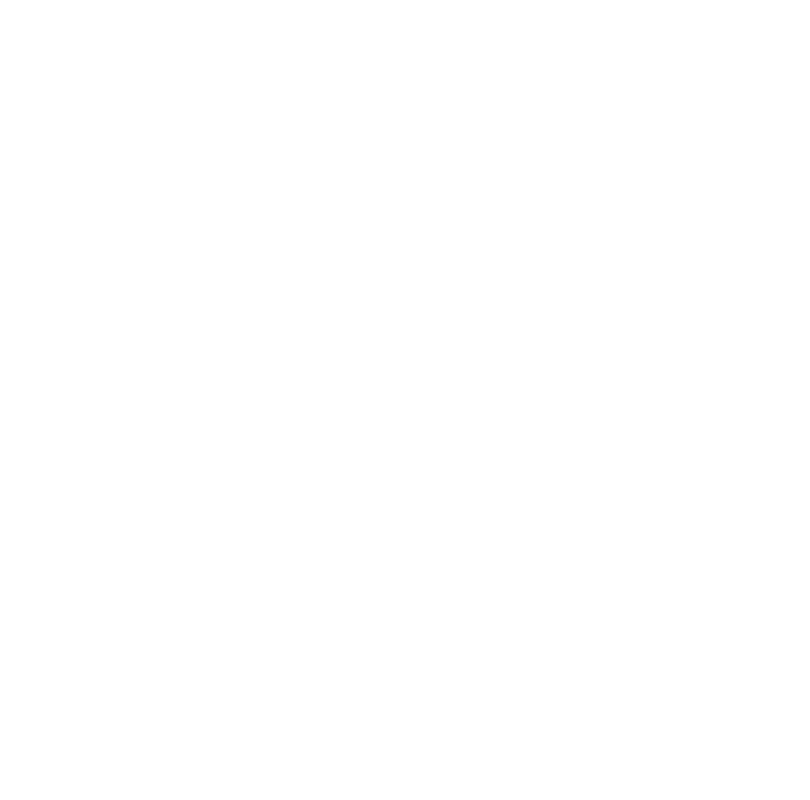
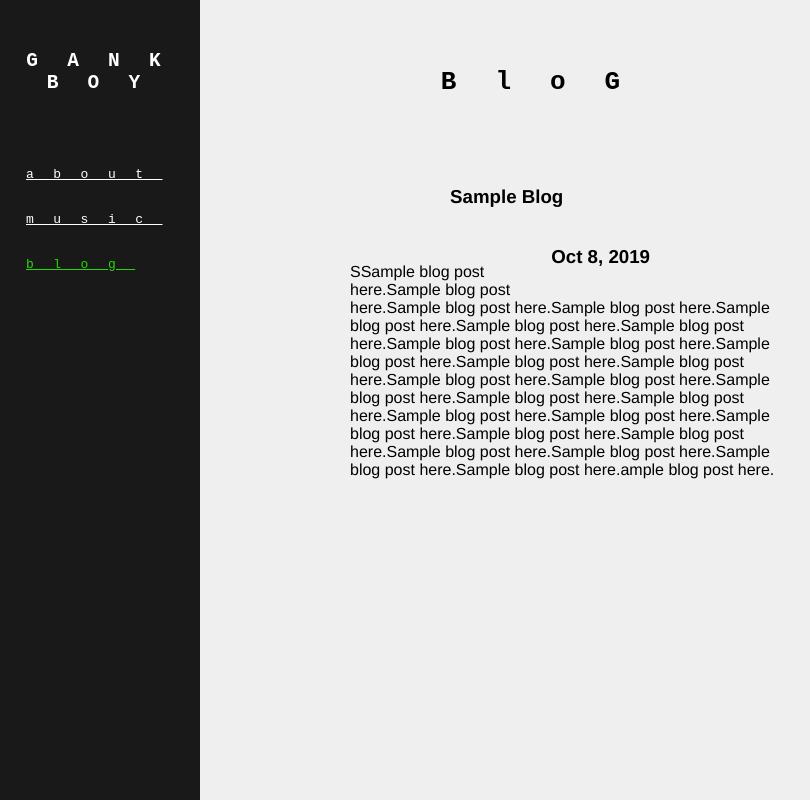
Before and after one commit to GabeIB/GabeIB.github.io, a plain HTML site: page blog.html in a window 1280 px wide. Shown: the whole page, without its empty margins (0-810 px from the left). Drawn offline with Linux system fonts and the light colour scheme.

Commit message:
shrunk width

```diff
--- a/blog.html
+++ b/blog.html
@@ -0,0 +1,34 @@
+<!DOCTYPE html>
+<html>
+  <head>
+    <title>Gank Boy Industries</title>
+    <link rel="stylesheet" type="text/css" href="style.css">
+  </head>
+  <body>
+		<div id="sidebar">
+			<div id="logo">
+				<div>
+				<h2>GANK</h2>
+				<h2>BOY</h2>
+				</div>
+			</div>
+			<div id="menu">
+				<ul>
+					<li><a href=".">about</a></li>
+					<li><a href="./music.html">music</a></li>
+					<li><a href="./blog.html" id="on">blog</a></li>
+				</ul>
+			</div>
+		</div>
+		<div id="content">
+			<h1 id="title">BloG</h1>
+			<div class="blog">
+				<div class="headder">
+					<h3 class="title">Sample Blog</h3>
+					<h3 class="date">Oct 8, 2019</h3>
+				</div>
+				<p>SSample blog post here.Sample blog post here.Sample blog post here.Sample blog post here.Sample blog post here.Sample blog post here.Sample blog post here.Sample blog post here.Sample blog post here.Sample blog post here.Sample blog post here.Sample blog post here.Sample blog post here.Sample blog post here.Sample blog post here.Sample blog post here.Sample blog post here.Sample blog post here.Sample blog post here.Sample blog post here.Sample blog post here.Sample blog post here.Sample blog post here.Sample blog post here.Sample blog post here.Sample blog post here.ample blog post here.</p>
+			</div>
+		</div>
+  </body>
+</html>
--- a/style.css
+++ b/style.css
@@ -14,9 +14,6 @@ body {
 	margin-bottom: 70px;
 }
 
-h1:hover {
-  color: rgba(0, 0, 0, .4);
-}
 h1{
 	list-style-type: none;
 }
@@ -87,9 +84,27 @@ h1{
 	margin-left: 200px;
 	overflow: hidden;
 	padding: 50px;
+	padding-left: 100px;
+	padding-right: 100px;
 	min-width: 500px;
+	width: 500px;
 }
 
 .blog {
 	font-family: Helvetica;
+	margin-left: 50px;
 }
+
+.blog .headder {
+	height: 80px;
+}
+
+.blog .title{
+	padding-left: 100px;
+	float: left;
+}
+
+.blog .date{
+	padding-right: 150px;
+	float: right;
+}
```
Also changed, not shown: index.html (+2 -2 lines), music.html (+30 -0 lines).
